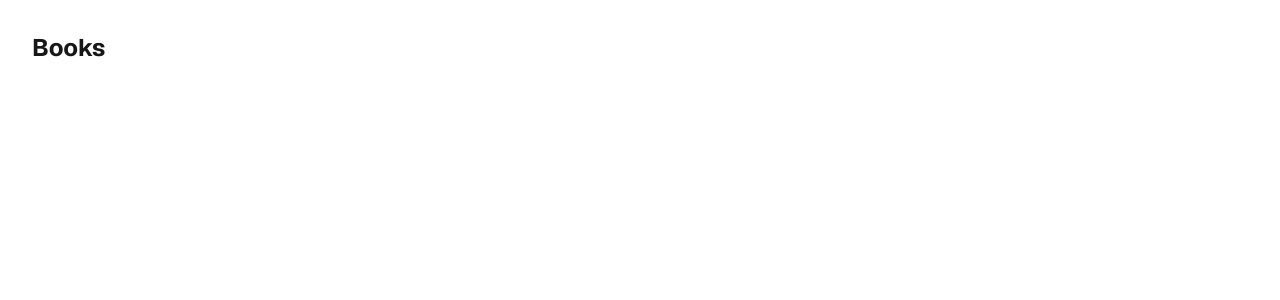
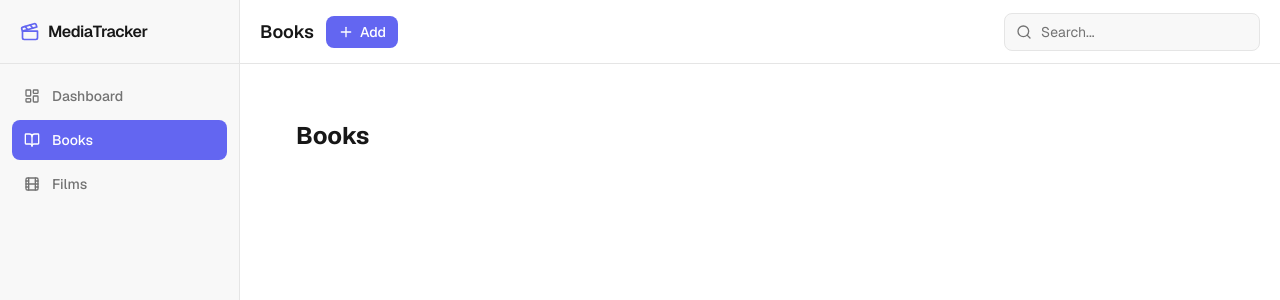
Before and after one commit to jonmarron/media-tracker, a Next.js app: page /books in a window 1280 px wide. Shown: the top 300 px of the page. Built offline with nearby package versions, Linux system fonts and the light colour scheme.

Commit message:
feat: ticket-2 app layout shell with sidebar and navbar

```diff
--- a/src/app/layout.tsx
+++ b/src/app/layout.tsx
@@ -1,5 +1,6 @@
 import type { Metadata } from "next";
 import { Geist, Geist_Mono } from "next/font/google";
+import { AppShell } from "@/components/AppShell";
 import "./globals.css";
 
 const geistSans = Geist({
@@ -27,7 +28,7 @@ export default function RootLayout({
       <body
         className={`${geistSans.variable} ${geistMono.variable} antialiased`}
       >
-        {children}
+        <AppShell>{children}</AppShell>
       </body>
     </html>
   );
--- /dev/null
+++ b/src/components/AppShell.tsx
@@ -0,0 +1,40 @@
+'use client';
+
+import { useState } from 'react';
+import { Sidebar } from './Sidebar';
+import { Navbar } from './Navbar';
+
+interface AppShellProps {
+  children: React.ReactNode;
+}
+
+export function AppShell({ children }: AppShellProps) {
+  const [sidebarOpen, setSidebarOpen] = useState(false);
+
+  return (
+    <div className="flex h-screen overflow-hidden">
+      {/* Mobile overlay */}
+      {sidebarOpen && (
+        <div
+          className="fixed inset-0 z-20 bg-black/40 md:hidden"
+          onClick={() => setSidebarOpen(false)}
+        />
+      )}
+
+      {/* Sidebar — always visible on desktop, slide-in on mobile */}
+      <div
+        className={`fixed inset-y-0 left-0 z-30 transition-transform duration-200 md:static md:translate-x-0 ${
+          sidebarOpen ? 'translate-x-0' : '-translate-x-full'
+        }`}
+      >
+        <Sidebar />
+      </div>
+
+      {/* Main area */}
+      <div className="flex flex-1 flex-col overflow-hidden">
+        <Navbar onMenuClick={() => setSidebarOpen((o) => !o)} />
+        <main className="flex-1 overflow-y-auto p-6">{children}</main>
+      </div>
+    </div>
+  );
+}
--- /dev/null
+++ b/src/components/Navbar.tsx
@@ -0,0 +1,47 @@
+'use client';
+
+import { usePathname } from 'next/navigation';
+import { Search, Plus, Menu } from 'lucide-react';
+
+const pageTitles: Record<string, string> = {
+  '/': 'Dashboard',
+  '/books': 'Books',
+  '/films': 'Films',
+};
+
+interface NavbarProps {
+  onMenuClick: () => void;
+}
+
+export function Navbar({ onMenuClick }: NavbarProps) {
+  const pathname = usePathname();
+  const title = pageTitles[pathname] ?? 'MediaTracker';
+
+  return (
+    <header className="sticky top-0 z-10 flex h-16 items-center justify-between border-b border-[var(--border)] bg-[var(--background)] px-5">
+      <div className="flex items-center gap-3">
+        <button
+          className="md:hidden rounded-lg p-1.5 text-[var(--muted)] hover:bg-[var(--surface)] hover:text-[var(--foreground)]"
+          onClick={onMenuClick}
+          aria-label="Open menu"
+        >
+          <Menu className="h-5 w-5" />
+        </button>
+        <h1 className="text-lg font-semibold">{title}</h1>
+        <button className="flex items-center gap-1.5 rounded-lg bg-[var(--primary)] px-3 py-1.5 text-sm font-medium text-white transition-colors hover:bg-[var(--primary-hover)]">
+          <Plus className="h-4 w-4" />
+          Add
+        </button>
+      </div>
+
+      <div className="relative w-64">
+        <Search className="absolute left-3 top-1/2 h-4 w-4 -translate-y-1/2 text-[var(--muted)]" />
+        <input
+          type="search"
+          placeholder="Search..."
+          className="w-full rounded-lg border border-[var(--border)] bg-[var(--surface)] py-2 pl-9 pr-3 text-sm outline-none placeholder:text-[var(--muted)] focus:border-[var(--primary)] focus:ring-1 focus:ring-[var(--primary)]"
+        />
+      </div>
+    </header>
+  );
+}
--- /dev/null
+++ b/src/components/Sidebar.tsx
@@ -0,0 +1,44 @@
+'use client';
+
+import Link from 'next/link';
+import { usePathname } from 'next/navigation';
+import { LayoutDashboard, BookOpen, Film, Clapperboard } from 'lucide-react';
+
+const navLinks = [
+  { href: '/', label: 'Dashboard', icon: LayoutDashboard },
+  { href: '/books', label: 'Books', icon: BookOpen },
+  { href: '/films', label: 'Films', icon: Film },
+];
+
+export function Sidebar() {
+  const pathname = usePathname();
+
+  return (
+    <aside className="flex h-full w-60 flex-col border-r border-[var(--border)] bg-[var(--surface)]">
+      <div className="flex h-16 items-center gap-2 border-b border-[var(--border)] px-5">
+        <Clapperboard className="h-5 w-5 text-[var(--primary)]" />
+        <span className="text-base font-semibold tracking-tight">MediaTracker</span>
+      </div>
+
+      <nav className="flex flex-col gap-1 p-3">
+        {navLinks.map(({ href, label, icon: Icon }) => {
+          const isActive = pathname === href;
+          return (
+            <Link
+              key={href}
+              href={href}
+              className={`flex items-center gap-3 rounded-lg px-3 py-2.5 text-sm font-medium transition-colors ${
+                isActive
+                  ? 'bg-[var(--primary)] text-white'
+                  : 'text-[var(--muted)] hover:bg-[var(--border)] hover:text-[var(--foreground)]'
+              }`}
+            >
+              <Icon className="h-4 w-4 shrink-0" />
+              {label}
+            </Link>
+          );
+        })}
+      </nav>
+    </aside>
+  );
+}
```
